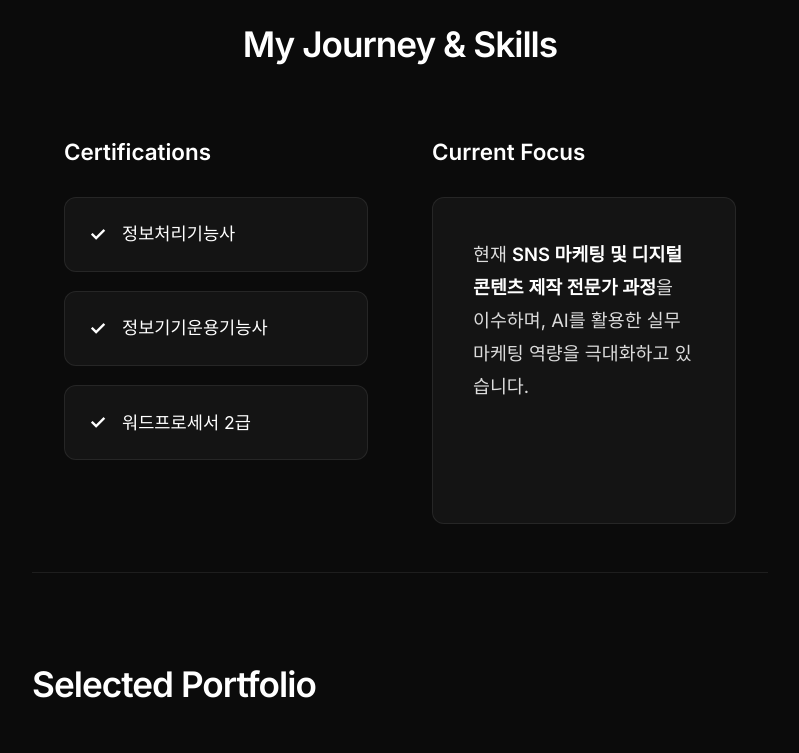
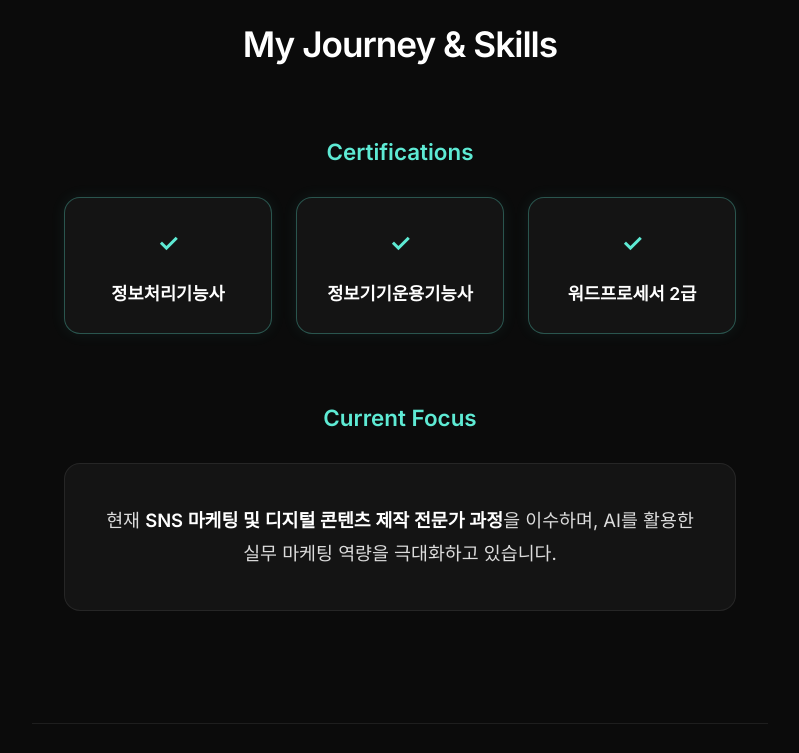
Before and after one commit to ohya62407-dev/ohya, a plain HTML site: page index.html in a window 1280 px wide. Shown: the part 900-1653 px from the top of the page, without its empty margins (240-1039 px from the left). Drawn offline with Linux system fonts and the light colour scheme; grey boxes are pictures that could not be loaded.

Commit message:
Transform certification list to horizontal cards array and update index hero copy

```diff
--- a/index.html
+++ b/index.html
@@ -36,8 +36,8 @@
                 </div>
             </div>
             <div class="hero-content">
-                <h1 class="title" style="color: #ffffff;">부딪히며 배우고 기록하며 성장하는<br>마케터, 김정은 입니다.</h1>
-                <p class="description">
+                <h1 class="title" style="color: #ffffff; font-size: 3rem; font-weight: 800; letter-spacing: -1.5px; line-height: 1.3;">데이터로 기획하고 AI로 실행하는,<br>마케터 김정은입니다.</h1>
+                <p class="description" style="font-size: 1.15rem; margin-top: 1.5rem;">
                     아직은 배워야 할 것이 더 많지만, AI라는 강력한 도구를 활용해 누구보다 빠르게 기획하고 실행합니다.<br>
                     분석 리포트부터 영상 제작까지, 제가 직접 경험하며 쌓아온 배움의 과정들을 소개합니다.
                 </p>
@@ -57,23 +57,36 @@
         <!-- My Journey & Skills Section -->
         <section id="journey" class="journey-section fade-in">
             <h2 class="section-title">My Journey &amp; Skills</h2>
-            <div class="journey-grid">
-                <!-- 왼쪽 영역: 자격증 리스트 -->
-                <div class="journey-left">
-                    <h3>Certifications</h3>
-                    <ul class="cert-list">
-                        <li><span class="cert-icon">✓</span> 정보처리기능사</li>
-                        <li><span class="cert-icon">✓</span> 정보기기운용기능사</li>
-                        <li><span class="cert-icon">✓</span> 워드프로세서 2급</li>
-                    </ul>
-                </div>
-                <!-- 오른쪽 영역: 현재 포커스 -->
-                <div class="journey-right">
-                    <h3>Current Focus</h3>
-                    <div class="focus-box">
-                        <p>현재 <strong>SNS 마케팅 및 디지털 콘텐츠 제작 전문가 과정</strong>을 이수하며, AI를 활용한 실무 마케팅 역량을 극대화하고 있습니다.</p>
+
+            <div class="journey-content-vertical" style="display: flex; flex-direction: column; gap: 4rem;">
+
+                <!-- 자격증 영역 (Horizontal Cards) -->
+                <div class="certifications-wrap">
+                    <h3 style="font-size: 1.4rem; font-weight: 600; margin-bottom: 1.5rem; color: #5eead4; text-align: center;">Certifications</h3>
+                    <div style="display: grid; grid-template-columns: repeat(3, 1fr); gap: 1.5rem;">
+                        <div class="cert-card glow" style="padding: 1.5rem; background-color: var(--card-bg); border: 1px solid rgba(94, 234, 212, 0.3); border-radius: 16px; display: flex; flex-direction: column; align-items: center; justify-content: center; gap: 0.8rem; box-shadow: 0 0 15px rgba(94, 234, 212, 0.08); transition: all 0.3s ease; text-align: center;">
+                            <span style="color: #5eead4; font-weight: 800; font-size: 1.5rem;">✓</span>
+                            <span style="font-weight: 600; color: #ffffff; font-size: 1.1rem;">정보처리기능사</span>
+                        </div>
+                        <div class="cert-card glow" style="padding: 1.5rem; background-color: var(--card-bg); border: 1px solid rgba(94, 234, 212, 0.3); border-radius: 16px; display: flex; flex-direction: column; align-items: center; justify-content: center; gap: 0.8rem; box-shadow: 0 0 15px rgba(94, 234, 212, 0.08); transition: all 0.3s ease; text-align: center;">
+                            <span style="color: #5eead4; font-weight: 800; font-size: 1.5rem;">✓</span>
+                            <span style="font-weight: 600; color: #ffffff; font-size: 1.1rem;">정보기기운용기능사</span>
+                        </div>
+                        <div class="cert-card glow" style="padding: 1.5rem; background-color: var(--card-bg); border: 1px solid rgba(94, 234, 212, 0.3); border-radius: 16px; display: flex; flex-direction: column; align-items: center; justify-content: center; gap: 0.8rem; box-shadow: 0 0 15px rgba(94, 234, 212, 0.08); transition: all 0.3s ease; text-align: center;">
+                            <span style="color: #5eead4; font-weight: 800; font-size: 1.5rem;">✓</span>
+                            <span style="font-weight: 600; color: #ffffff; font-size: 1.1rem;">워드프로세서 2급</span>
+                        </div>
                     </div>
                 </div>
+
+                <!-- 현재 포커스 영역 -->
+                <div class="focus-wrap">
+                    <h3 style="font-size: 1.4rem; font-weight: 600; margin-bottom: 1.5rem; color: #5eead4; text-align: center;">Current Focus</h3>
+                    <div class="focus-box" style="padding: 2.5rem; background-color: var(--card-bg); border: 1px solid var(--border-color); border-radius: 16px; text-align: center;">
+                        <p style="font-size: 1.15rem; line-height: 1.8; color: var(--text-secondary);">현재 <strong style="color: #ffffff; font-weight: 600;">SNS 마케팅 및 디지털 콘텐츠 제작 전문가 과정</strong>을 이수하며, AI를 활용한 실무 마케팅 역량을 극대화하고 있습니다.</p>
+                    </div>
+                </div>
+
             </div>
         </section>
 
--- a/style.css
+++ b/style.css
@@ -254,68 +254,23 @@ main {
     color: #ffffff;
 }
 
-.journey-grid {
-    display: grid;
-    grid-template-columns: 1fr 1fr;
-    gap: 4rem;
+.certifications-wrap {
+    width: 100%;
 }
 
-.journey-left h3, .journey-right h3 {
-    font-size: 1.4rem;
-    font-weight: 600;
-    margin-bottom: 1.5rem;
-    color: var(--text-primary);
+.focus-wrap {
+    width: 100%;
 }
 
-.cert-list {
-    list-style: none;
-    padding: 0;
-    display: flex;
-    flex-direction: column;
-    gap: 1.2rem;
-}
-
-.cert-list li {
-    padding: 1.2rem 1.5rem;
-    background-color: var(--card-bg);
-    border: 1px solid var(--border-color);
-    border-radius: 12px;
-    display: flex;
-    align-items: center;
-    gap: 1rem;
-    font-size: 1.1rem;
-    color: var(--text-primary);
-}
-
-.cert-icon {
-    color: var(--accent);
-    font-weight: 700;
-    font-size: 1.2rem;
-}
-
-.focus-box {
-    padding: 2.5rem;
-    background-color: var(--card-bg);
-    border: 1px solid var(--border-color);
-    border-radius: 12px;
-    height: 100%;
-}
-
-.focus-box p {
-    font-size: 1.15rem;
-    line-height: 1.8;
-    color: var(--text-secondary);
-}
-
-.focus-box strong {
-    color: var(--text-primary);
-    font-weight: 600;
+.cert-card.glow:hover {
+    transform: translateY(-5px) scale(1.02);
+    box-shadow: 0 0 25px rgba(94, 234, 212, 0.25) !important;
+    border-color: rgba(94, 234, 212, 0.6) !important;
 }
 
 @media (max-width: 768px) {
-    .journey-grid {
-        grid-template-columns: 1fr;
-        gap: 3rem;
+    .certifications-wrap > div {
+        grid-template-columns: 1fr !important;
     }
 }
 
```
